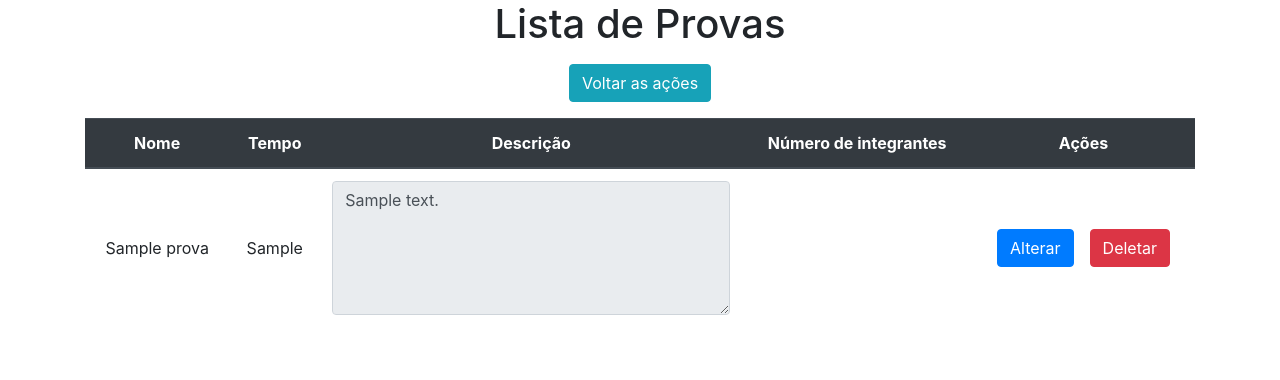
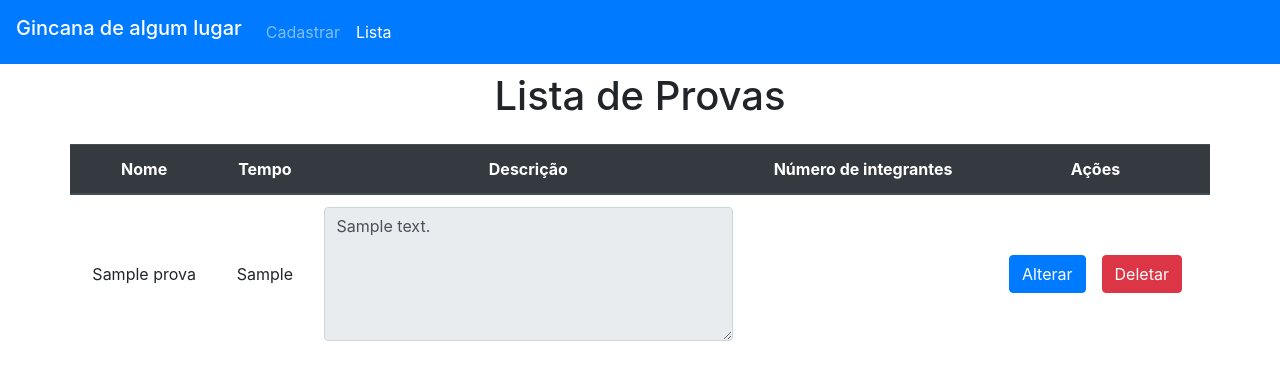
Before and after one commit to GabrielPerico/GincanaCI, a CodeIgniter app: page /aulaphp/index.php/provas/listar in a window 1280 px wide. Shown: the top 380 px of the page. Run offline with CodeIgniter, Linux system fonts and the light colour scheme; tables that the repository leaves empty or names only in its code hold one stand-in row (values such as "Sample post"); data that the repository does not hold is empty.

Commit message:
Navbar adicionada e final do bootstrap

```diff
--- a/application/controllers/Provas.php
+++ b/application/controllers/Provas.php
@@ -6,7 +6,7 @@ class Provas extends CI_Controller
 
     public function index()
     {
-        $this->load->view('index');
+        $this->listar();
 
     }
 
--- a/application/views/ListaProvas.php
+++ b/application/views/ListaProvas.php
@@ -10,13 +10,29 @@
 </head>
 
 <body>
-    <div class="container">
-        <div class="row">
-            <div class="col-12 text-center">
+    <nav class="navbar navbar-expand-lg navbar-dark bg-primary fixed-top">
+        <h1 class="navbar-brand">Gincana de algum lugar</h1>
+        <button class="navbar-toggler" type="button" data-toggle="collapse" data-target="#navbarNav" aria-controls="navbarNav" aria-expanded="false" aria-label="Toggle navigation">
+            <span class="navbar-toggler-icon"></span>
+        </button>
+        <div class="collapse navbar-collapse" id="navbarNav">
+            <ul class="navbar-nav">
+                <li class="nav-item">
+                    <a class="nav-link" href="<?= $this->config->base_url() . '/index.php/provas/cadastrar' ?>">Cadastrar <span class="sr-only">(current)</span></a>
+                </li>
+                <li class="nav-item active">
+                    <a class="nav-link" href="<?= $this->config->base_url() . '/index.php/provas/listar' ?>">Lista</a>
+                </li>
+            </ul>
+        </div>
+    </nav>
+    <div class="container mt-5 pt-4">
+        <div class="row ">
+            <div class="col-12 text-center mb-3">
                 <h1>Lista de Provas</h1>
-                <a class="btn btn-info mt-2 mb-3" href="<?= $this->config->base_url() . '/index.php' ?>">Voltar as ações</a>
             </div>
         </div>
+        <div class="row mb-5">
             <table class="table table-hover text-center">
                 <thead class="thead-dark">
                     <tr>
@@ -46,6 +62,7 @@
                 </tbody>
             </table>
         </div>
+    </div>
 </body>
 
 </html>
```
Also changed, not shown: application/views/FormProvas.php (+18 -3 lines). Lines whose indentation alone changed are shown as unchanged.
